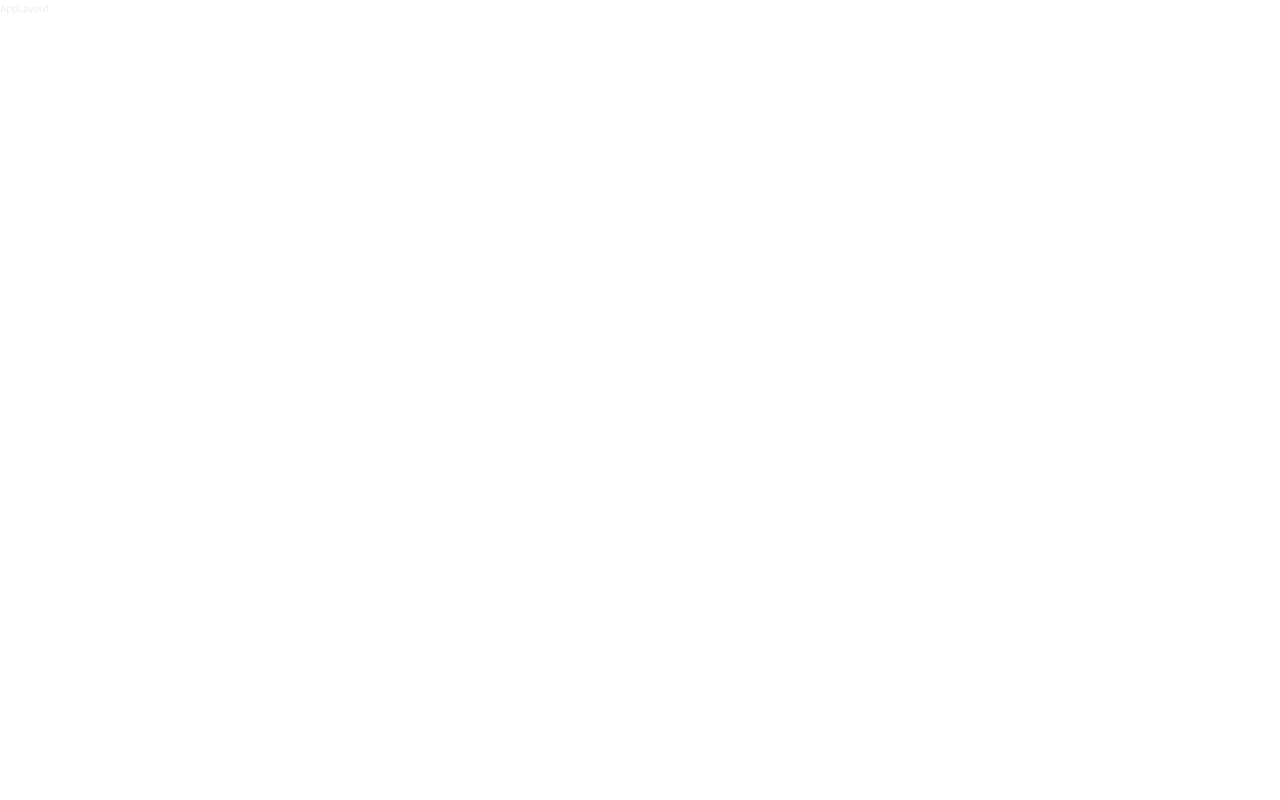
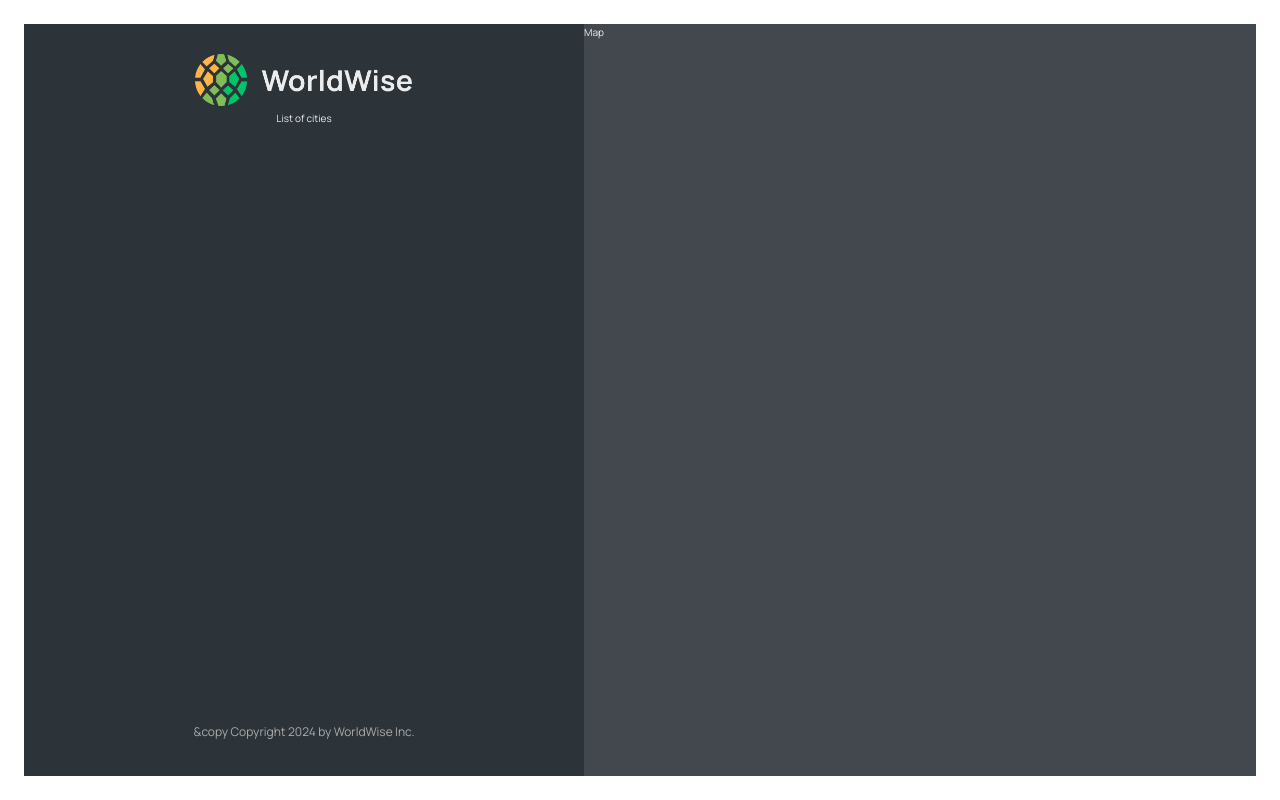
Before and after one commit to KaranMeghe/worldwise, a React (Vite) app: page /app in a window 1280 px wide. Built offline with nearby package versions, Linux system fonts and the light colour scheme.

Commit message:
add - App Layout is set

```diff
--- /dev/null
+++ b/src/Components/Footer/Footer.jsx
@@ -0,0 +1,13 @@
+import styles from './Footer.module.css'
+
+const Footer = () => {
+    return (
+        <footer className={styles.footer}>
+            <p className={styles.copyright}>
+                &copy Copyright {new Date().getFullYear()} by WorldWise Inc.
+            </p>
+        </footer>
+    )
+}
+
+export default Footer
--- /dev/null
+++ b/src/Components/Footer/Footer.module.css
@@ -0,0 +1,8 @@
+.footer {
+  margin-top: auto;
+}
+
+.copyright {
+  font-size: 1.2rem;
+  color: var(--color-light--1);
+}
--- /dev/null
+++ b/src/Components/Map/Map.jsx
@@ -0,0 +1,9 @@
+import styles from './Map.module.css'
+
+const Map = () => {
+    return (
+        <div className={styles.mapContainer}>Map</div>
+    )
+}
+
+export default Map
--- a/src/Components/PageNav/PageNav.jsx
+++ b/src/Components/PageNav/PageNav.jsx
@@ -1,9 +1,11 @@
 import { NavLink } from "react-router-dom"
+import { Logo } from '../index'
 import styles from './PageNav.module.css'
 
 const PageNav = () => {
     return (
         <nav className={styles.nav}>
+            <NavLink to='/'> <Logo /></NavLink>
             <ul>
                 <li>
                     <NavLink to='/pricing'>Pricing</NavLink>
@@ -14,7 +16,7 @@ const PageNav = () => {
                 </li>
 
                 <li>
-                    <NavLink to="/login">Login</NavLink>
+                    <NavLink to="/login" className={styles.ctaLink}>Login</NavLink>
                 </li>
             </ul>
         </nav>
--- /dev/null
+++ b/src/Components/Sidebar/SideBar.jsx
@@ -0,0 +1,16 @@
+import { NavLink } from 'react-router-dom'
+import { Logo, Footer } from '../index'
+import styles from './SideBar.module.css'
+const SideBar = () => {
+    return (
+        <div className={styles.sidebar}>
+            <NavLink to='/'>
+                <Logo />
+            </NavLink>
+            <p>List of cities</p>
+            <Footer />
+        </div>
+    )
+}
+
+export default SideBar
--- a/src/Components/Sidebar/Sidebar.module.css
+++ b/src/Components/Sidebar/Sidebar.module.css
@@ -8,12 +8,3 @@
   align-items: center;
   height: calc(100vh - 4.8rem);
 }
-
-.footer {
-  margin-top: auto;
-}
-
-.copyright {
-  font-size: 1.2rem;
-  color: var(--color-light--1);
-}
--- a/src/Components/index.js
+++ b/src/Components/index.js
@@ -7,4 +7,7 @@ import Message from './Message/Message'
 import Spinner from './Spinner/Spinner'
 import SpinnerFullPage from './Spinner/SpinnerFullPage'
 import User from './User/User'
-export { PageNav, City, CountryItem, Form, Logo, Message, Spinner, SpinnerFullPage, User }
+import Map from './Map/Map'
+import SideBar from "./Sidebar/SideBar"
+import Footer from "./Footer/Footer"
+export { PageNav, City, CountryItem, Form, Logo, Message, Spinner, SpinnerFullPage, User, Map, SideBar, Footer }
--- a/src/Pages/AppLayout.jsx
+++ b/src/Pages/AppLayout.jsx
@@ -1,8 +1,12 @@
-
+import { SideBar, Map } from "../Components";
+import styles from './AppLayout.module.css';
 
 const AppLayout = () => {
   return (
-    <div>AppLayout</div>
+    <div className={styles.app}>
+      <SideBar />
+      <Map />
+    </div>
   )
 }
 
--- a/src/Pages/Login.jsx
+++ b/src/Pages/Login.jsx
@@ -1,13 +1,15 @@
 import styles from "./Login.module.css";
 import { useState } from "react";
+import { PageNav } from "../Components";
 
- function Login() {
+function Login() {
   // PRE-FILL FOR DEV PURPOSES
   const [email, setEmail] = useState("jack@example.com");
   const [password, setPassword] = useState("qwerty");
 
   return (
     <main className={styles.login}>
+      <PageNav />
       <form className={styles.form}>
         <div className={styles.row}>
           <label htmlFor="email">Email address</label>
@@ -30,7 +32,7 @@ import { useState } from "react";
         </div>
 
         <div>
-          <button>Login</button>
+          <button className={styles.ctaLink}>Login</button>
         </div>
       </form>
     </main>
--- a/src/Pages/Login.module.css
+++ b/src/Pages/Login.module.css
@@ -24,3 +24,11 @@
   flex-direction: column;
   gap: 0.5rem;
 }
+
+a.ctaLink:link,
+a.ctaLink:visited {
+  background-color: var(--color-brand--2);
+  color: var(--color-dark--0);
+  padding: 0.8rem 2rem;
+  border-radius: 7px;
+}
--- a/src/Pages/Pricing.jsx
+++ b/src/Pages/Pricing.jsx
@@ -1,9 +1,11 @@
 // Uses the same styles as Product
+import { PageNav } from "../Components";
 import styles from "./Product.module.css";
 
 export default function Product() {
   return (
     <main className={styles.product}>
+      <PageNav />
       <section>
         <div>
           <h2>
--- a/src/Pages/Product.jsx
+++ b/src/Pages/Product.jsx
@@ -1,8 +1,10 @@
+import { PageNav } from "../Components";
 import styles from "./Product.module.css";
 
 export default function Product() {
   return (
     <main className={styles.product}>
+      <PageNav />
       <section>
         <img
           src="img-1.jpg"
```
